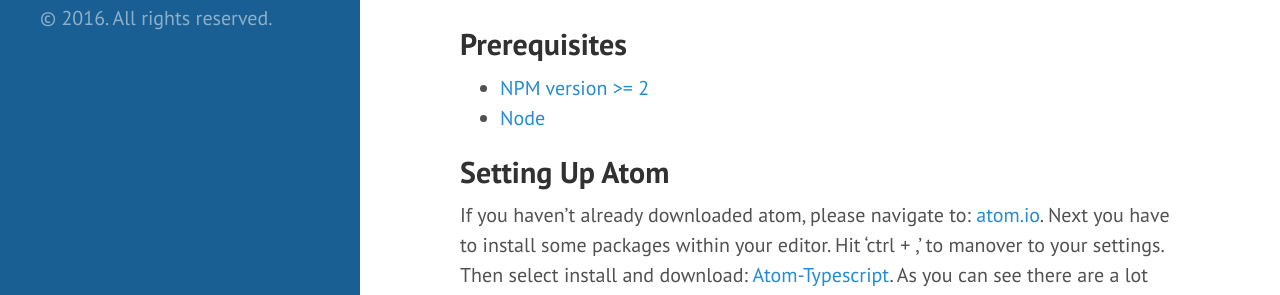
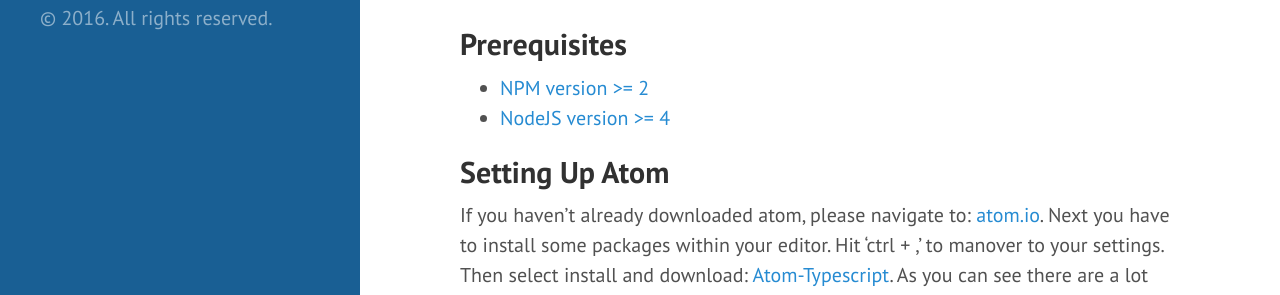
Before and after one commit to MarioBrendel/MarioBrendel.github.io, a Jekyll site: the page built from _posts/2016-01-28-Angular2_Jspm_Setup_Part1.md, in a window 1280 px wide and 900 px high. Shown: the part 345-640 px from the top of the window. Built offline with Jekyll 4.4.1, drawn with Linux system fonts in a browser that asks for light colours; Markdown is read by kramdown in place of the engine named in the settings; comment, search, counter and statistics services are not loaded.

Commit message:
Changed Prerequisites for part 1 of angular 2 + jspm setup

```diff
--- a/_posts/2016-01-28-Angular2_Jspm_Setup_Part1.md
+++ b/_posts/2016-01-28-Angular2_Jspm_Setup_Part1.md
@@ -12,7 +12,7 @@ This blog post will be about the setup of Angular 2 with jspm and systemjs. In t
 <h2>Prerequisites</h2>
 <ul>
 <li><a href="https://www.npmjs.com/package/npm">NPM version >= 2</a></li>
-<li><a href="https://nodejs.org/en/download/">Node</a></li>
+<li><a href="https://nodejs.org/en/download/">NodeJS version >= 4</a></li>
 </ul>
 <h2>Setting Up Atom</h2>
 If you haven't already downloaded atom, please navigate to: [atom.io](https://atom.io).
```
Also changed, not shown: 2 other files.
